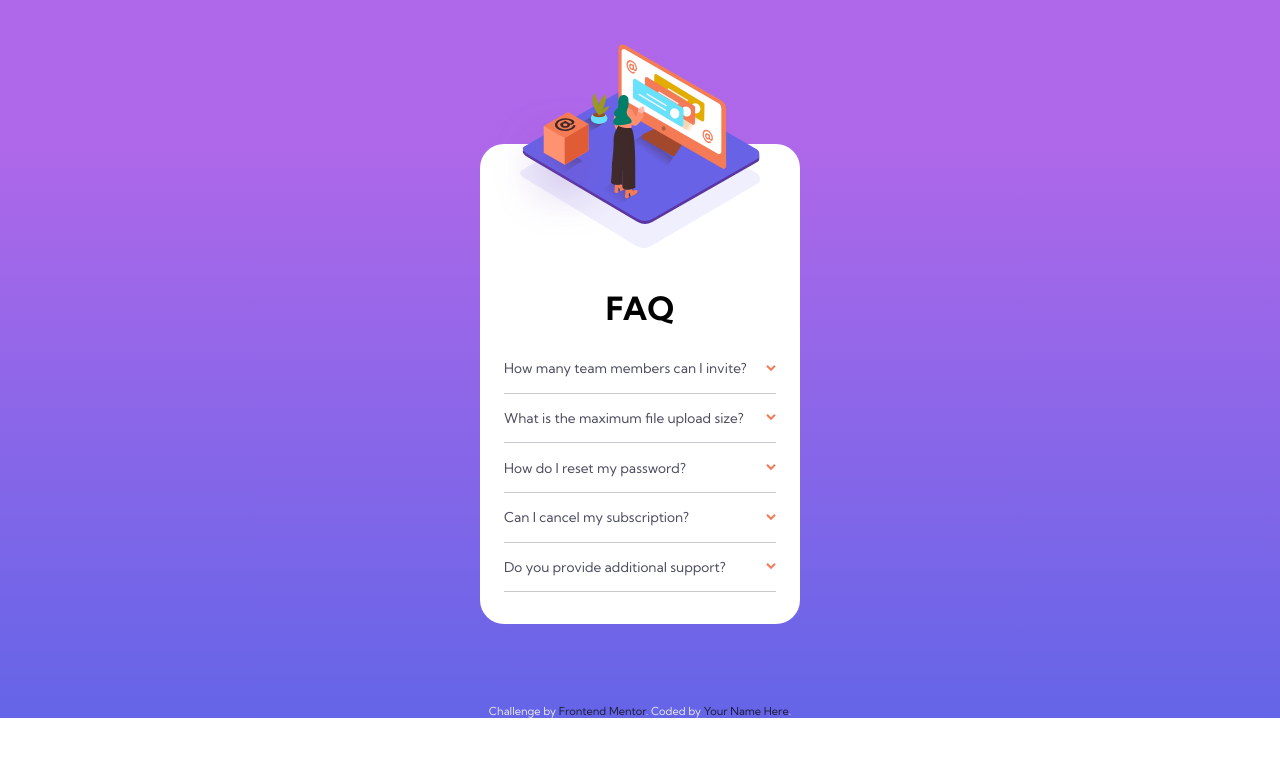
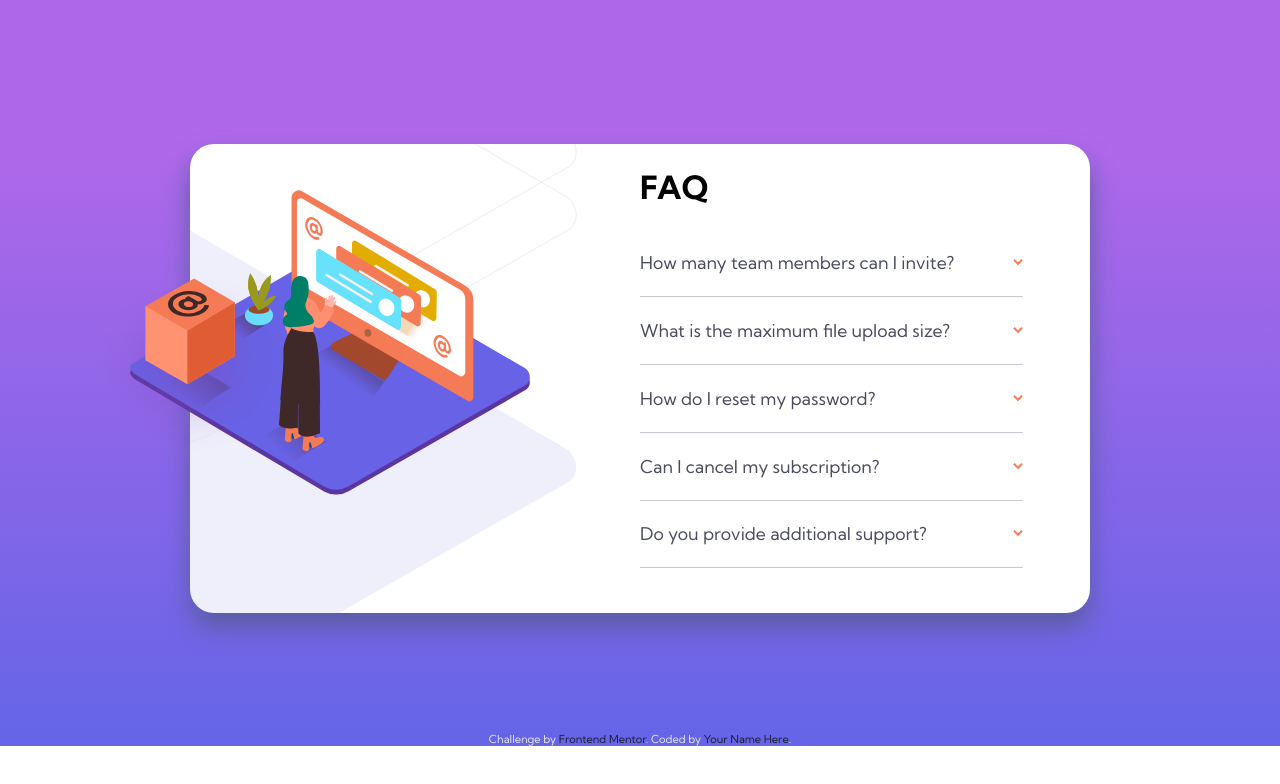
Before and after one commit to YousefKhalid-iq/FAQ-accordion-card, a plain HTML site: page index.html in a window 1280 px wide. Drawn offline with Linux system fonts and the light colour scheme.

Commit message:
Add files via upload

```diff
--- a/index.html
+++ b/index.html
@@ -12,12 +12,20 @@
 </head>
 <body>
   <main>
+    <section class="images-section-mobile">
       <div class="main-img-cont-mobile">
         <img alt="an image of a woman online" class="main-img-mobile" src="images/illustration-woman-online-mobile.svg">
       </div>
       <div class="pattern-img-cont-mobile">
         <img alt="an image of a pattern" class="pattern-img-mobile" src="images/bg-pattern-mobile.svg">
       </div>
+    </section>
+    <section class="images-section-desktop">
+      <img alt="an image of a woman online" class="main-img-desktop" src="images/illustration-woman-online-desktop.svg">
+      <img role="presentation" alt="" class="box-img" src="images/illustration-box-desktop.svg">
+    </section>
+    <section class="content-section">
+      <div class="text-cont">
         <h1>
           FAQ
         </h1>
@@ -80,6 +88,8 @@
             </p>
           </div>
         </div>
+      </div>
+    </section>
   </main>
   <div class="attribution">
     Challenge by <a href="https://www.frontendmentor.io?ref=challenge" target="_blank">Frontend Mentor</a>.
--- a/style.css
+++ b/style.css
@@ -10,11 +10,17 @@ body {
   background-repeat: no-repeat;
 }
 
+@media only screen and (max-width: 375px) {
   main {
-  max-width: 20rem;
+    width: 90%;
     margin: 9rem auto 5rem auto;
     border-radius: 1.5rem;
     background-color: hsl(0, 0%, 100%);
+    box-shadow: 0px 15px 25px hsl(238, 29%, 50%);
+  }
+
+  .images-section-desktop {
+    display: none;
   }
 
   .main-img-cont-mobile {
@@ -86,6 +92,161 @@ h1 {
     line-height: 1.6rem;
     padding-bottom: 6%;
   }
+}
+
+@media only screen and (min-width: 375px) {
+
+  main {
+    max-width: 20rem;
+    margin: 9rem auto 5rem auto;
+    border-radius: 1.5rem;
+    background-color: hsl(0, 0%, 100%);
+    box-shadow: 0px 15px 25px hsl(238, 29%, 50%);
+  }
+
+  .images-section-desktop {
+    display: none;
+  }
+
+  .main-img-cont-mobile {
+    position: absolute;
+    left: 50%;
+    transform: translate(-55%, -50%);
+    z-index: 100;
+  }
+
+  .pattern-img-cont-mobile {
+    position: absolute;
+    left: 50%;
+    transform: translate(-50%, -0%);
+    z-index: 0;
+  }
+
+  h1 {
+    padding-top: 45%;
+    text-align: center;
+    padding-bottom: 5%;
+  }
+
+  .faq-btn-cont {
+    text-align: left;
+    width: 85%;
+    margin: 0 auto;
+    padding-bottom: 10%;
+  }
+
+  .faq-btn-cont button {
+    width: 100%;
+    text-align: left;
+    background: transparent;
+    border-width: 0;
+    cursor: pointer;
+    color: hsla(229, 8%, 10%, 0.8);
+    font-weight: 500;
+    font-size: 0.8rem;
+    padding: 6% 0;
+    display: flex;
+  }
+
+  #faq-btn-1, #faq-btn-2, #faq-btn-3, #faq-btn-4, #faq-btn-5 {
+    border-bottom: 1px solid hsl(229, 8%, 80%);
+  }
+
+  #question1, #question2, #question3, #question4, #question5 {
+    color: hsl(237, 12%, 33%);
+    font-size: 0.85rem;
+  }
+
+  .faq-btn-cont p {
+    color: hsl(240, 6%, 50%);
+    font-size: 0.7rem;
+    display: none;
+  }
+
+  .btn-cont1, .btn-cont2, .btn-cont3, .btn-cont4, .btn-cont5 {
+    display: flex;
+  }
+
+  #open-arrow1, #open-arrow2, #open-arrow3, #open-arrow4, #open-arrow5 {
+    display: block;
+    margin: auto;
+    transition: 0.2s all ease-in-out;
+  }
+
+  #faq-answer1, #faq-answer2, #faq-answer3, #faq-answer4, #faq-answer5 {
+    line-height: 1.6rem;
+    padding-bottom: 6%;
+  }
+}
+
+@media only screen and (min-width: 1024px) {
+
+  main {
+    max-width: 800px;
+  }
+
+  .images-section-mobile {
+    display: none;
+  }
+
+  .images-section-desktop {
+    display: block;
+  }
+
+  .main-img-desktop {
+    position: absolute;
+    transform: translate(-15%, 15%);
+    width: 400px;
+    height: 305px;
+  }
+
+  .box-img {
+    position: absolute;
+    transform: translate(-50%, 72%);
+  }
+
+  .content-section {
+    background-image: url(images/bg-pattern-desktop.svg);
+    background-position: -470% 75%;
+    background-size: 90%;
+    background-repeat: no-repeat;
+  }
+
+  .text-cont {
+    margin: 0 50%;
+    width: 50%;
+  }
+
+  h1 {
+    padding-top: 5%;
+    font-size: 2rem;
+    text-align: left;
+  }
+
+  .faq-btn-cont {
+    margin: 0;
+  }
+
+  #question1, #question2, #question3, #question4, #question5 {
+    font-size: 1.1rem;
+  }
+
+  #faq-answer1, #faq-answer2, #faq-answer3, #faq-answer4, #faq-answer5 {
+    font-size: 0.9rem;
+  }
+
+  .attribution {
+    font-size: 11px; text-align: center;
+    color: hsl(240, 5%, 91%);
+    padding-top: 3%;
+  }
+}
+
+@media only screen and (min-width: 1156px) {
+  main {
+    max-width: 900px;
+  }
+}
 
 .attribution {
   font-size: 11px; text-align: center;
@@ -96,7 +257,3 @@ h1 {
   color: hsl(238, 29%, 16%);
   text-decoration: none;
 }
-
-.attribution a:hover {
-  text-decoration: underline;
-}
```
Lines whose indentation alone changed are shown as unchanged.
